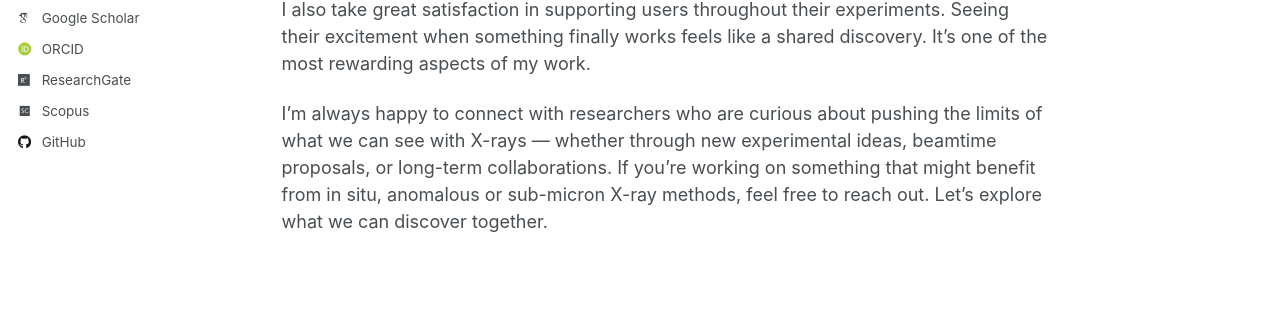
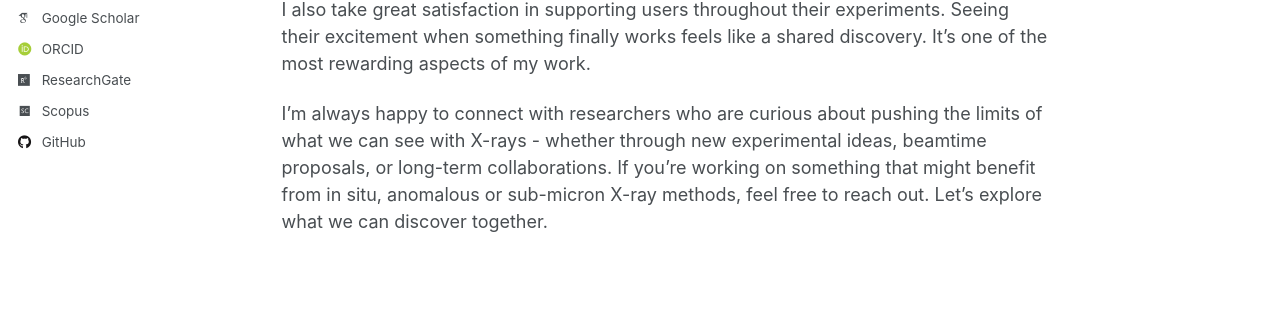
Before and after one commit to azkhadiev/azkhadiev.github.io, a Jekyll site: the page built from _pages/about.md, in a window 1280 px wide and 1075 px high. Shown: the part 435-758 px from the top of the window. Built offline with Jekyll 4.4.1, drawn with Linux system fonts in a browser that asks for light colours; some web fonts are replaced; a script that is not in the unit is left out.

```diff
--- a/_pages/about.md
+++ b/_pages/about.md
@@ -13,4 +13,4 @@ What fascinates me most is when a pattern in the data reveals something unexpect
 
 I also take great satisfaction in supporting users throughout their experiments. Seeing their excitement when something finally works feels like a shared discovery. It’s one of the most rewarding aspects of my work.
 
-I’m always happy to connect with researchers who are curious about pushing the limits of what we can see with X-rays — whether through new experimental ideas, beamtime proposals, or long-term collaborations. If you're working on something that might benefit from in situ, anomalous or sub-micron X-ray methods, feel free to reach out. Let's explore what we can discover together.
+I’m always happy to connect with researchers who are curious about pushing the limits of what we can see with X-rays - whether through new experimental ideas, beamtime proposals, or long-term collaborations. If you're working on something that might benefit from in situ, anomalous or sub-micron X-ray methods, feel free to reach out. Let's explore what we can discover together.
```
